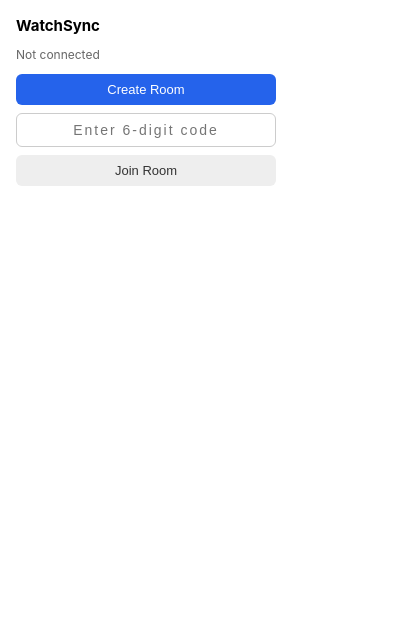
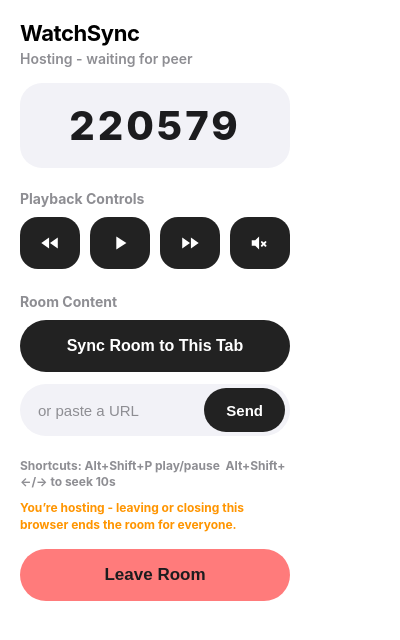
Before and after one commit to instigraph/Watch-Sync-Extension-, a browser extension: page extension/popup.html in a window 400 px wide. Drawn offline with Linux system fonts and the light colour scheme; no server answers.

Commit message:
Redesign popup UI with rounded corners and modern playback controls

```diff
--- a/extension/popup.html
+++ b/extension/popup.html
@@ -4,101 +4,301 @@
   <meta charset="UTF-8" />
   <title>WatchSync</title>
   <style>
-    body {
-      font-family: -apple-system, Segoe UI, Roboto, sans-serif;
-      width: 260px;
-      padding: 16px;
+    * {
+      box-sizing: border-box;
       margin: 0;
+      padding: 0;
     }
-    h1 { font-size: 15px; margin: 0 0 12px; }
-    .status { font-size: 12px; color: #666; margin-bottom: 12px; }
-    .status.connected { color: #1a7f37; }
-    .status.error { color: #dc2626; }
-    button {
-      width: 100%;
-      padding: 8px;
-      margin-bottom: 8px;
-      border: none;
-      border-radius: 6px;
-      background: #2563eb;
-      color: white;
-      font-size: 13px;
-      cursor: pointer;
+
+    /* Make top-level document transparent so rounded container clips cleanly */
+    html, body {
+      background: transparent;
+      margin: 0;
+      padding: 0;
+      overflow: hidden;
     }
-    button.secondary { background: #eee; color: #333; }
-    button:disabled { opacity: 0.6; cursor: not-allowed; }
-    input {
-      width: 100%;
-      box-sizing: border-box;
-      padding: 8px;
-      margin-bottom: 8px;
-      border: 1px solid #ccc;
-      border-radius: 6px;
+
+    /* Rounded Popup Card Container */
+    .container {
+      width: 310px;
+      padding: 20px;
+      background-color: #ffffff;
+      border-radius: 24px;
+      overflow: hidden;
+      font-family: -apple-system, BlinkMacSystemFont, "SF Pro Display", "SF Pro Text", "Segoe UI", Roboto, sans-serif;
+      color: #000000;
+      -webkit-font-smoothing: antialiased;
+    }
+
+    /* Header */
+    .header {
+      margin-bottom: 16px;
+    }
+
+    .title {
+      font-size: 22px;
+      font-weight: 700;
+      letter-spacing: -0.4px;
+      color: #000000;
+      margin-bottom: 4px;
+    }
+
+    .status {
       font-size: 14px;
-      letter-spacing: 2px;
+      font-weight: 600;
+      color: #8e8e93;
+    }
+    .status.connected { color: #34c759; }
+    .status.error { color: #ff3b30; }
+
+    /* Room Code Box */
+    .code-display {
+      background-color: #f2f2f7;
+      border-radius: 22px;
+      padding: 18px 0;
       text-align: center;
+      font-size: 40px;
+      font-weight: 800;
+      letter-spacing: 3px;
+      color: #1c1c1e;
+      margin-bottom: 22px;
     }
-    .code-display {
-      font-size: 28px;
-      letter-spacing: 4px;
-      text-align: center;
-      font-weight: bold;
-      padding: 12px 0;
-      background: #f3f4f6;
-      border-radius: 8px;
+
+    /* Section Headers */
+    .section-label {
+      font-size: 14px;
+      font-weight: 700;
+      color: #8e8e93;
       margin-bottom: 10px;
     }
+
+    /* Single-Row Playback Controls */
     .controls-grid {
       display: grid;
-      grid-template-columns: 1fr 1fr;
-      gap: 6px;
-      margin: 10px 0;
+      grid-template-columns: repeat(4, 1fr);
+      gap: 10px;
+      margin-bottom: 24px;
     }
+
     .ctrl-btn {
-      padding: 8px 6px;
-      margin-bottom: 0;
+      height: 52px;
+      border: none;
+      border-radius: 18px;
+      background-color: #222222;
+      color: #ffffff;
+      display: flex;
+      align-items: center;
+      justify-content: center;
+      cursor: pointer;
+      transition: opacity 0.15s ease, transform 0.1s ease;
+    }
+
+    .ctrl-btn:hover {
+      opacity: 0.88;
+    }
+
+    .ctrl-btn:active {
+      transform: scale(0.96);
+      opacity: 0.75;
+    }
+
+    .ctrl-btn svg {
+      width: 22px;
+      height: 22px;
+      fill: #ffffff;
+    }
+
+    /* Full-width Black Pill Buttons */
+    .btn-dark {
+      width: 100%;
+      height: 52px;
+      border: none;
+      border-radius: 26px;
+      background-color: #222222;
+      color: #ffffff;
+      font-size: 16px;
+      font-weight: 700;
+      cursor: pointer;
+      margin-bottom: 12px;
+      display: flex;
+      align-items: center;
+      justify-content: center;
+      transition: opacity 0.15s ease, transform 0.1s ease;
+    }
+
+    .btn-dark:hover {
+      opacity: 0.88;
+    }
+
+    .btn-dark:active {
+      transform: scale(0.98);
+    }
+
+    /* URL Input Capsule with Embedded Send Button */
+    .url-input-container {
+      display: flex;
+      align-items: center;
+      background-color: #f2f2f7;
+      border-radius: 26px;
+      padding: 4px 5px 4px 18px;
+      margin-bottom: 22px;
+      height: 52px;
+    }
+
+    .url-input-container input {
+      flex: 1;
+      border: none;
+      background: transparent;
+      font-size: 15px;
+      font-weight: 500;
+      color: #000000;
+      outline: none;
+      width: 100%;
+    }
+
+    .url-input-container input::placeholder {
+      color: #8e8e93;
+    }
+
+    .send-btn {
+      height: 44px;
+      padding: 0 22px;
+      border: none;
+      border-radius: 22px;
+      background-color: #222222;
+      color: #ffffff;
+      font-size: 15px;
+      font-weight: 700;
+      cursor: pointer;
+      transition: opacity 0.15s ease, transform 0.1s ease;
+    }
+
+    .send-btn:hover {
+      opacity: 0.88;
+    }
+
+    .send-btn:active {
+      transform: scale(0.96);
+    }
+
+    /* General Input styling for Pairing View */
+    .pairing-input {
+      width: 100%;
+      height: 52px;
+      border: 1.5px solid #e5e5ea;
+      border-radius: 26px;
+      padding: 0 18px;
+      font-size: 16px;
+      font-weight: 600;
+      text-align: center;
+      background-color: #f2f2f7;
+      color: #000000;
+      outline: none;
+      margin-bottom: 12px;
+      letter-spacing: 2px;
+    }
+
+    /* Footer Text */
+    .shortcuts-text {
       font-size: 12px;
-      font-weight: 500;
+      font-weight: 700;
+      color: #8e8e93;
+      line-height: 1.35;
+      margin-bottom: 10px;
     }
-    .ctrl-btn.primary {
-      grid-column: span 2;
+
+    .host-warning {
+      font-size: 12px;
+      font-weight: 700;
+      color: #ff9500;
+      line-height: 1.35;
+      margin-bottom: 16px;
+    }
+
+    /* Coral/Red Leave Button */
+    .leave-btn {
+      width: 100%;
+      height: 52px;
+      border: none;
+      border-radius: 26px;
+      background-color: #ff7b7b;
+      color: #1c1c1e;
+      font-size: 17px;
+      font-weight: 700;
+      cursor: pointer;
+      transition: opacity 0.15s ease, transform 0.1s ease;
+    }
+
+    .leave-btn:hover {
+      opacity: 0.9;
+    }
+
+    .leave-btn:active {
+      transform: scale(0.98);
+      opacity: 0.8;
     }
   </style>
 </head>
 <body>
-  <h1>WatchSync</h1>
-  <div id="status" class="status">Not connected</div>
 
-  <div id="roomView" style="display:none;">
-    <div class="code-display" id="roomCode"></div>
-
-    <div class="controls-grid">
-      <button id="ctrlPlayPauseBtn" class="ctrl-btn primary">⏯️ Play / Pause</button>
-      <button id="ctrlBack10Btn" class="ctrl-btn secondary">⏪ -10s</button>
-      <button id="ctrlFwd10Btn" class="ctrl-btn secondary">+10s ⏩</button>
-      <button id="ctrlMuteBtn" class="ctrl-btn secondary">🔇 Mute</button>
+  <div class="container">
+    <div class="header">
+      <div class="title">WatchSync</div>
+      <div id="status" class="status">Hosting - waiting for peer</div>
     </div>
 
-    <hr style="border:none;border-top:1px solid #eee;margin:10px 0;" />
+    <!-- Room Control View -->
+    <div id="roomView">
+      <div class="code-display" id="roomCode">220579</div>
 
-    <div style="font-size:12px;color:#666;margin-bottom:6px;">Common stream</div>
-    <button class="secondary" id="useCurrentTabBtn">Sync Room to This Tab</button>
-    <input id="streamUrlInput" style="letter-spacing:normal;text-align:left;" placeholder="or paste a URL" />
-    <button id="setStreamBtn">Send URL to Room</button>
+      <div class="section-label">Playback Controls</div>
+      <div class="controls-grid">
+        <!-- Rewind (<<) -->
+        <button id="ctrlBack10Btn" class="ctrl-btn" title="Rewind">
+          <svg viewBox="0 0 24 24"><path d="M11 18V6l-8.5 6L11 18zm9.5 0V6l-8.5 6 8.5 6z"/></svg>
+        </button>
 
-    <div style="font-size:11px;color:#999;margin:6px 0 10px;">
-      Shortcuts: Alt+Shift+P play/pause · Alt+Shift+← / → seek 10s
+        <!-- Play / Pause (▶) -->
+        <button id="ctrlPlayPauseBtn" class="ctrl-btn" title="Play / Pause">
+          <svg viewBox="0 0 24 24"><path d="M8 5v14l11-7z"/></svg>
+        </button>
+
+        <!-- Fast Forward (>>) -->
+        <button id="ctrlFwd10Btn" class="ctrl-btn" title="Fast Forward">
+          <svg viewBox="0 0 24 24"><path d="M3.5 18V6l8.5 6-8.5 6zm9.5 0V6l8.5 6-8.5 6z"/></svg>
+        </button>
+
+        <!-- Mute (Speaker + X) -->
+        <button id="ctrlMuteBtn" class="ctrl-btn" title="Mute / Unmute">
+          <svg viewBox="0 0 24 24"><path d="M3 9v6h3.8L11 19.2V4.8L6.8 9H3zm11.71 1.29a1 1 0 0 0-1.42 1.42L14.59 13l-1.3 1.29a1 1 0 1 0 1.42 1.42l1.29-1.3 1.29 1.3a1 1 0 0 0 1.42-1.42L17.41 13l1.3-1.29a1 1 0 0 0-1.42-1.42L16 11.59l-1.29-1.3z"/></svg>
+        </button>
+      </div>
+
+      <div class="section-label">Room Content</div>
+      <button class="btn-dark" id="useCurrentTabBtn">Sync Room to This Tab</button>
+
+      <div class="url-input-container">
+        <input id="streamUrlInput" placeholder="or paste a URL" />
+        <button id="setStreamBtn" class="send-btn">Send</button>
+      </div>
+
+      <div class="shortcuts-text">
+        Shortcuts: Alt+Shift+P play/pause &nbsp;Alt+Shift+ &larr;/&rarr; to seek 10s
+      </div>
+
+      <div id="hostWarning" class="host-warning">
+        You’re hosting - leaving or closing this browser ends the room for everyone.
+      </div>
+
+      <button id="leaveBtn" class="leave-btn">Leave Room</button>
     </div>
-    <div id="hostWarning" style="font-size:11px;color:#b45309;margin-bottom:8px;display:none;">
-      You're hosting — leaving or closing this browser ends the room for everyone.
+
+    <!-- Initial / Pairing View -->
+    <div id="pairView" style="display:none;">
+      <button id="createBtn" class="btn-dark">Create Room</button>
+      <input id="joinInput" class="pairing-input" placeholder="Enter 6-digit code" maxlength="6" />
+      <button id="joinBtn" class="btn-dark">Join Room</button>
     </div>
-    <button class="secondary" id="leaveBtn">Leave Room</button>
-  </div>
-
-  <div id="pairView">
-    <button id="createBtn">Create Room</button>
-    <input id="joinInput" placeholder="Enter 6-digit code" maxlength="6" />
-    <button id="joinBtn" class="secondary">Join Room</button>
   </div>
 
   <script src="popup.js"></script>
```
Also changed, not shown: extension/background.js (+35 -9 lines), extension/content.js (+33 -50 lines), extension/popup.css (deleted, +0 -32 lines).
